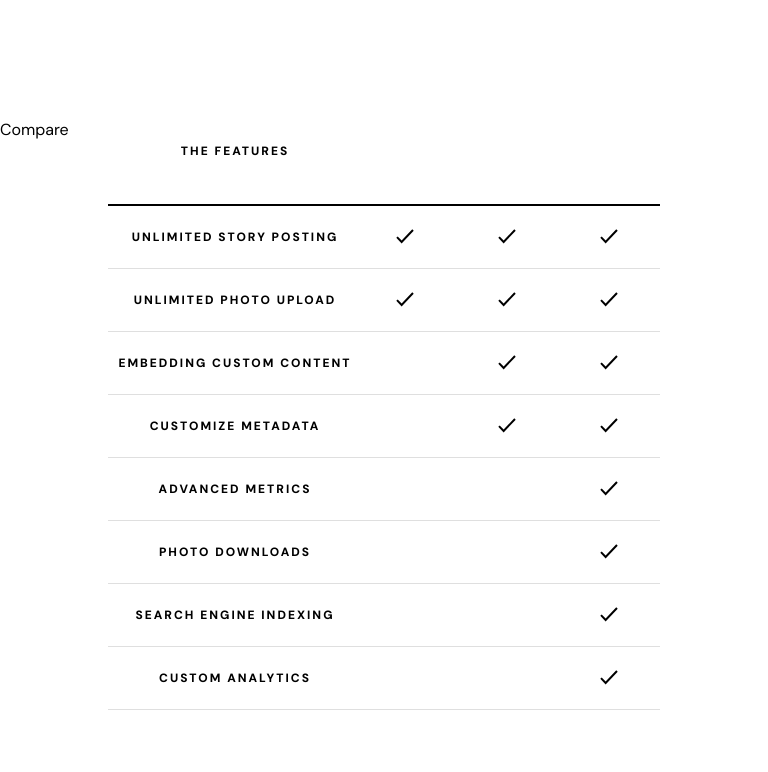
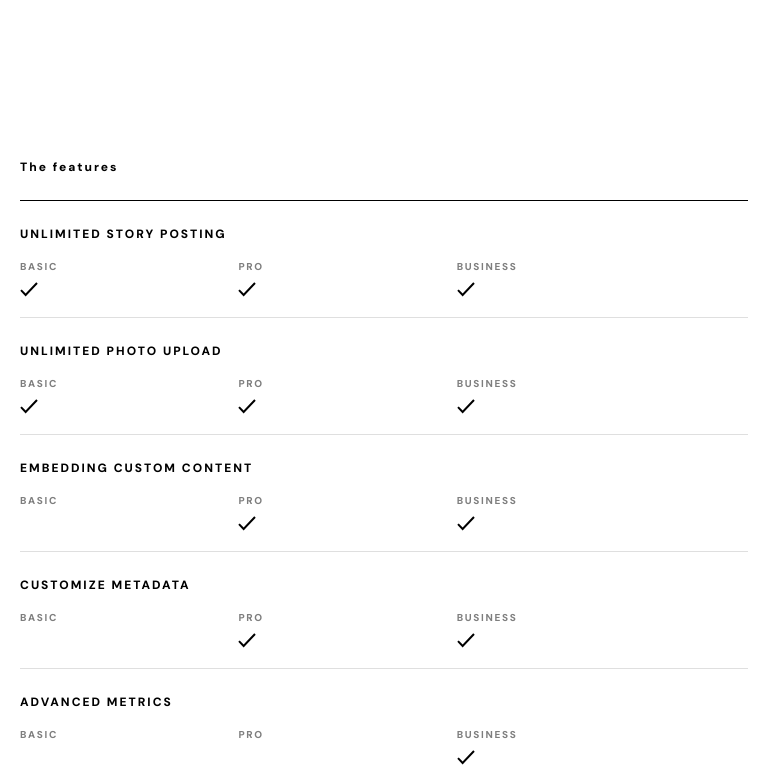
Before and after one commit to Arteque/photosnapwebsite, a React (Vite) app: page /pricing in a window 768 px wide. Shown: the part 1779-2551 px from the top of the page. Built offline with nearby package versions, Linux system fonts and the light colour scheme.

Commit message:
Fixed the Stories Subpage hero section

```diff
--- a/src/Fragments/CardFullImg.jsx
+++ b/src/Fragments/CardFullImg.jsx
@@ -1,5 +1,6 @@
 import Button from "./Button";
 import Container from "./Container"
+import Paragraph from "./Paragraph";
 
 const CardFullImg = ({
   imgdesktop,
@@ -39,18 +40,18 @@ const CardFullImg = ({
               <h2 className={`heading-mid text-white-100 font-bold text-[18px] ${ishero ? 'text-[40px] tracking-[4.17px] leading-[48px] uppercase':null}`}>
                 {imgtitle}
               </h2>
-              {
-                imgdate || imgautor && (
-                  <p className="text-white-100 pb-[16px] mb-[16px] border-b-1 border-gray-500 text-[13px]">
-                    {imgdate ? <span className="date">{imgdate} </span> : null}
-                    <span className="autor">by {imgautor}</span>
-                  </p>
-                )
-              }
+              <p className="text-white-100 pb-[16px] mb-[16px] border-b-1 border-gray-500 text-[13px] date-autor-container">
+              {imgdate && (
+                    imgdate && <span className="date">{imgdate} </span>
+              )}
+              {imgautor && (
+                    imgautor && <span className="autor">by {imgautor}</span>
+              )}
+              </p>
               {imgtext ? (
-                <p className="text-white-100 pb-[16px] mb-[16px] text-[13px]">
+                <Paragraph classname="text-white-100 pb-[16px] text-[15px]">
                   {imgtext}
-                </p>
+                </Paragraph>
               ) : null}
               {
                 btntext && (
--- a/src/Pages/Pricing.jsx
+++ b/src/Pages/Pricing.jsx
@@ -8,11 +8,11 @@ import Button from "../Fragments/Button";
 import Currency from "../Tools/Currency";
 
 import PlansData from "../Data/PLans.json";
-import Advantages from "../Data/Compare.json"
+import Advantages from "../Data/Compare.json";
 
 const Pricing = () => {
   const [plans, setPlans] = useState(PlansData);
-  const [compareData, setCompareData] = useState(Advantages)
+  const [compareData, setCompareData] = useState(Advantages);
   const [pricetype, setPriceType] = useState("month");
 
   const plantypeHandler = (e) => {
@@ -38,13 +38,13 @@ const Pricing = () => {
         title="Pricing"
         text="Create a your stories, Photosnap is a platform for photographers and visual storytellers. It’s the simple way to create and share your photos."
       />
-      <section className="my-[120px]">
+      <section className="mt-[120px]">
         <header>
           <Container>
-            <ul className="w-fit mx-auto flex gap-[10px] [&>li]:text-[18px] [&>li]:font-bold">
+            <ul className="w-fit mx-auto flex gap-[10px] [&>li]:text-[18px] [&>li]:font-bold [&>li]:transition-all [&>li]:delay-100 [&>li]:duration-500">
               <li
                 className={
-                  pricetype == "year" ? "text-gray-100" : "text-black-100"
+                  pricetype == "year" ? "text-gray-100 scale-[0.7]" : "text-black-100"
                 }
               >
                 Month
@@ -67,7 +67,7 @@ const Pricing = () => {
               </li>
               <li
                 className={
-                  pricetype == "month" ? "text-gray-100" : "text-black-100"
+                  pricetype == "month" ? "text-gray-100 scale-[0.7]" : "text-black-100"
                 }
               >
                 Year
@@ -145,47 +145,50 @@ const Pricing = () => {
             ))}
         </Container>
       </section>
-      <section id="compare">
-        <header>
-          <h2>Compare</h2>
-        </header>
+      <section id="compare" className=" my-[160px]">
         <Container>
-          <table className="text-[12px] font-bold tracking-[2px] w-[100%] max-w-[552px] mx-auto uppercase [&_tr]:h-[63px] [&_img]:mx-auto [&_td]:min-w-[100px] mb-[64px] border-collapse">
-            <thead className="">
-              <tr className="border-b-2 border-black-100">
-                <th className="pl-2 block w-100%">
-                  The features
-                </th>
-                <th  className="text-center w-0 hidden md:visible">
-                  Basic
-                </th>
-                <th  className="text-center w-0 hidden md:visible">
-                  Pro
-                </th>
-                <th  className="text-center w- 0 hidden md:visible">
-                  Business
-                </th>
+          <table className="pricing_table">
+            <caption className="heading-xl">Compare</caption>
+            <thead>
+              <tr>
+                <th>The features</th>
+                <th>Basic</th>
+                <th>Pro</th>
+                <th>Business</th>
               </tr>
             </thead>
             <tbody>
-              {compareData && compareData.length > 0 &&(
+              {compareData &&
+                compareData.length > 0 &&
                 compareData.map((data, index) => (
-                  <tr key={index} className="border-b-1 border-gray-100" >
-                    <th className="pl-2" data-cell="the features">
-                      {data.title}
-                    </th>
+                  <tr key={index}>
+                    <th data-cell="the features">{data.title}</th>
                     <td data-cell="Basic">
-                      {data.available.basic && <img src="/pricing/desktop/check.svg" alt={`${data.title} basic check`} />}
+                      {data.available.basic && (
+                        <img
+                          src="/pricing/desktop/check.svg"
+                          alt={`${data.title} basic check`}
+                        />
+                      )}
                     </td>
                     <td data-cell="Pro">
-                      {data.available.pro && <img src="/pricing/desktop/check.svg" alt={`${data.title} basic check`} />}
+                      {data.available.pro && (
+                        <img
+                          src="/pricing/desktop/check.svg"
+                          alt={`${data.title} basic check`}
+                        />
+                      )}
                     </td>
                     <td data-cell="Business">
-                      {data.available.business && <img src="/pricing/desktop/check.svg" alt={`${data.title} basic check`} />}
+                      {data.available.business && (
+                        <img
+                          src="/pricing/desktop/check.svg"
+                          alt={`${data.title} basic check`}
+                        />
+                      )}
                     </td>
                   </tr>
-                ))
-              )}
+                ))}
             </tbody>
           </table>
         </Container>
--- a/src/Pages/Stories.jsx
+++ b/src/Pages/Stories.jsx
@@ -1,12 +1,10 @@
-import CardFullImg from "../Fragments/CardFullImg"
-import Storiesdata from "../Data/Stories.json"
-import { useState } from "react"
+import CardFullImg from "../Fragments/CardFullImg";
+import Storiesdata from "../Data/Stories.json";
+import { useState } from "react";
 const Stories = () => {
-
-  const [storiesData, setStoriesData] = useState(Storiesdata)
+  const [storiesData, setStoriesData] = useState(Storiesdata);
 
   return (
-
     <>
       <section id="hero">
         <CardFullImg
@@ -19,16 +17,19 @@ const Stories = () => {
           imgtitle="Hazy full moon of appalachia"
           imgdesktop="/stories/desktop/moon-of-appalacia.jpg"
           imgautor="John Appleseed"
-            imgdate = "March 2nd 2020"
+          imgdate="March 2nd 2020"
           imgtext='The dissected plateau area, while not actually made up of geological mountains, is popularly called "mountains," especially in eastern Kentucky and West Virginia, and while the ridges are not high, the terrain is extremely rugged.'
+          classname="[&_picture_img]:min-h-[317px] [&_figcaption]:relative [&_figcaption]:bg-black-100 [&_figcaption]:py-[48px] [&_figcaption]:px-[28px] [&_figcaption_h2]:text-[32px] [&_figcaption_h2]:mb-[56px]
+            [&_figcaption_p.date-autor-container]:border-[0px] [&_figcaption_p.date-autor-container]:pb-[16px] [&_figcaption_p.date-autor-container]:mb-[0]
+            md:[&_picture_img]:min-h-[650px] md:[&_figcaption]:absolute md:[&_figcaption]:bg-transparent md:[&_figcaption]:bg-linear-[to_top,#000000a8_20%,#00000000_100%] md:[&_figcaption]:px-[39px] md:[&_figcaption]:py-[139px]
+          "
         />
       </section>
       <section className="cards">
         <div className="grid grid-cols-[1fr_repeat(2,calc(min(100%-40px,60rem)/2))1fr] lg:grid-cols-[repeat(12,1fr)]">
           {storiesData &&
             storiesData.length > 0 &&
-            storiesData.map(
-              (story, index) =>
+            storiesData.map((story, index) => (
               <CardFullImg
                 imgmobile={story.imgs.mobile}
                 imgtablet={story.imgs.tablet}
@@ -47,12 +48,11 @@ const Stories = () => {
                   lg:col-start-auto lg:col-span-3
                   `}
               />
-            )}
+            ))}
         </div>
       </section>
     </>
+  );
+};
 
-  )
-}
-
-export default Stories
+export default Stories;
--- a/src/style.css
+++ b/src/style.css
@@ -16,6 +16,11 @@
         font-weight: bold;
         text-transform: uppercase;
         margin-block-end: 1rem;
+    }
+    @media (min-width:768px){
+        .heading-xl {
+            font-size: 40px;
+        }
     }
     .heading-lg {
         font-size: 24px;
@@ -99,6 +104,84 @@
             pointer-events: none;
         }
     }
+    .pricing_table{
+        width:min(731px, 100% - 40px);
+        margin: 0 auto;
+    }
+
+    .pricing_table th{
+        font-size: 12px;
+        letter-spacing: 2px;
+        color: var(--color-black-100);
+        text-align: left;
+    }
+    .pricing_table th, .pricing_table td{
+        min-width: 71px;
+    }
+    .pricing_table thead th{
+        border-block-end: 1px solid;
+        border-block-end-color: var(--color-black-100);
+        padding-block-end: 24px;
+        width: fit-content;
+    }
+    .pricing_table tbody tr{
+        border-block-end: 1px solid;
+        border-block-end-color: var(--color-gray-100);
+    }
+    .pricing_table tbody th{
+        padding-block-start: 24px;
+        padding-block-end: 16px;
+        width: auto;
+    }
+    .pricing_table tbody img{
+        margin-inline-start: 13px;
+        width: auto;
+        display: block;
+    }
+    @media ( max-width:768px ){
+        .pricing_table{
+            position:relative;
+        }
+        .pricing_table tr{
+            border-collapse: collapse;
+       }
+        .pricing_table caption{
+            display: none;
+        }
+       .pricing_table th:not(tbody th):not(thead th:nth-of-type(1)){
+         display:none
+       }
+       .pricing_table tbody th{
+        display: block;
+       }
+       .pricing_table tbody img{
+        margin-inline:unset;
+       }
+       .pricing_table td{
+        display: inline-block;
+        width: 30%;
+        height: 48px;
+        padding-block-end: 58px;
+       }
+       .pricing_table td::before{
+        content: attr(data-cell);
+        margin-block-end: 8px;
+        font-size: 10px;
+        letter-spacing: 1.65px;
+        color: var(--color-black-100);
+        font-weight: 700;
+        opacity: 0.5;
+        text-transform: uppercase;
+        position: relative;
+        display: block;
+       }
+    }
+    figure.stories-hero figcaption {
+        position: relative;
+        padding: 0;
+        background: var(--color-black-100);
+        padding: 48px 30px;
+    }
 
 }
 
```
Lines whose indentation alone changed are shown as unchanged.
